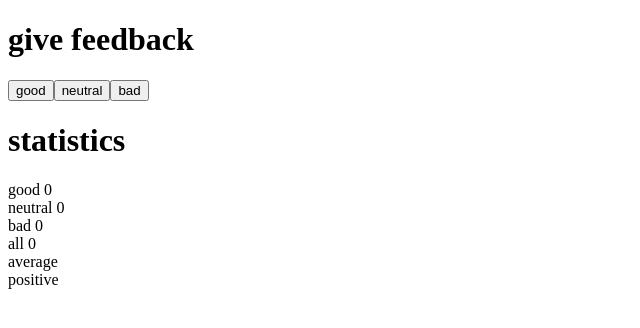
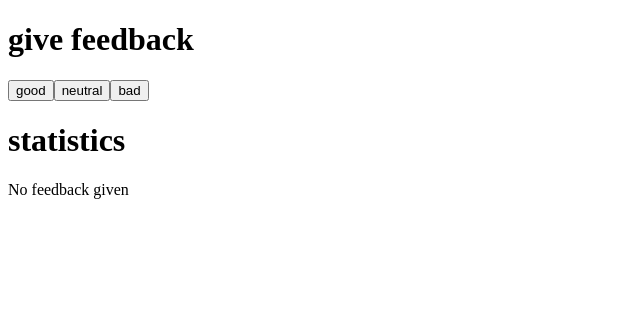
Before and after one commit to OnizukaJS/fullstack-open-helsinki, a React (Vite) app in the folder part1/: page / in a window 1280 px wide. Shown: the top 328 px of the page, without its empty margins (0-640 px from the left). Built offline with nearby package versions, Linux system fonts and the light colour scheme.

Commit message:
exercise part 1.9

```diff
--- a/part1/src/App.jsx
+++ b/part1/src/App.jsx
@@ -1,6 +1,10 @@
 import { useState } from 'react'
 
 const Statistics = ({good, neutral, bad, all, calculateAverage, calculatePositive}) => {
+  if (!all)  {
+    return <p>No feedback given</p>
+  }
+
   return (
     <>
       <div>good {good}</div>
```
